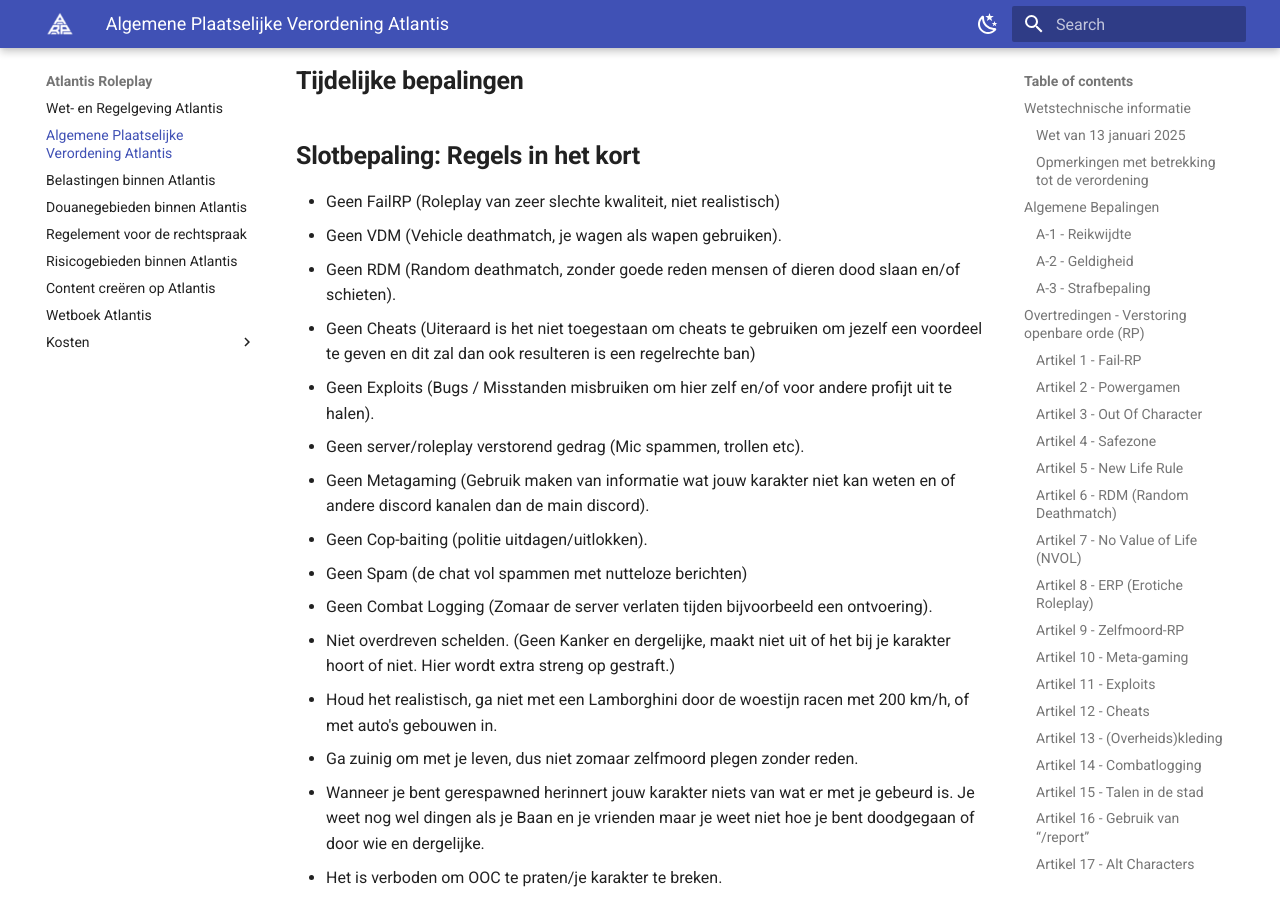
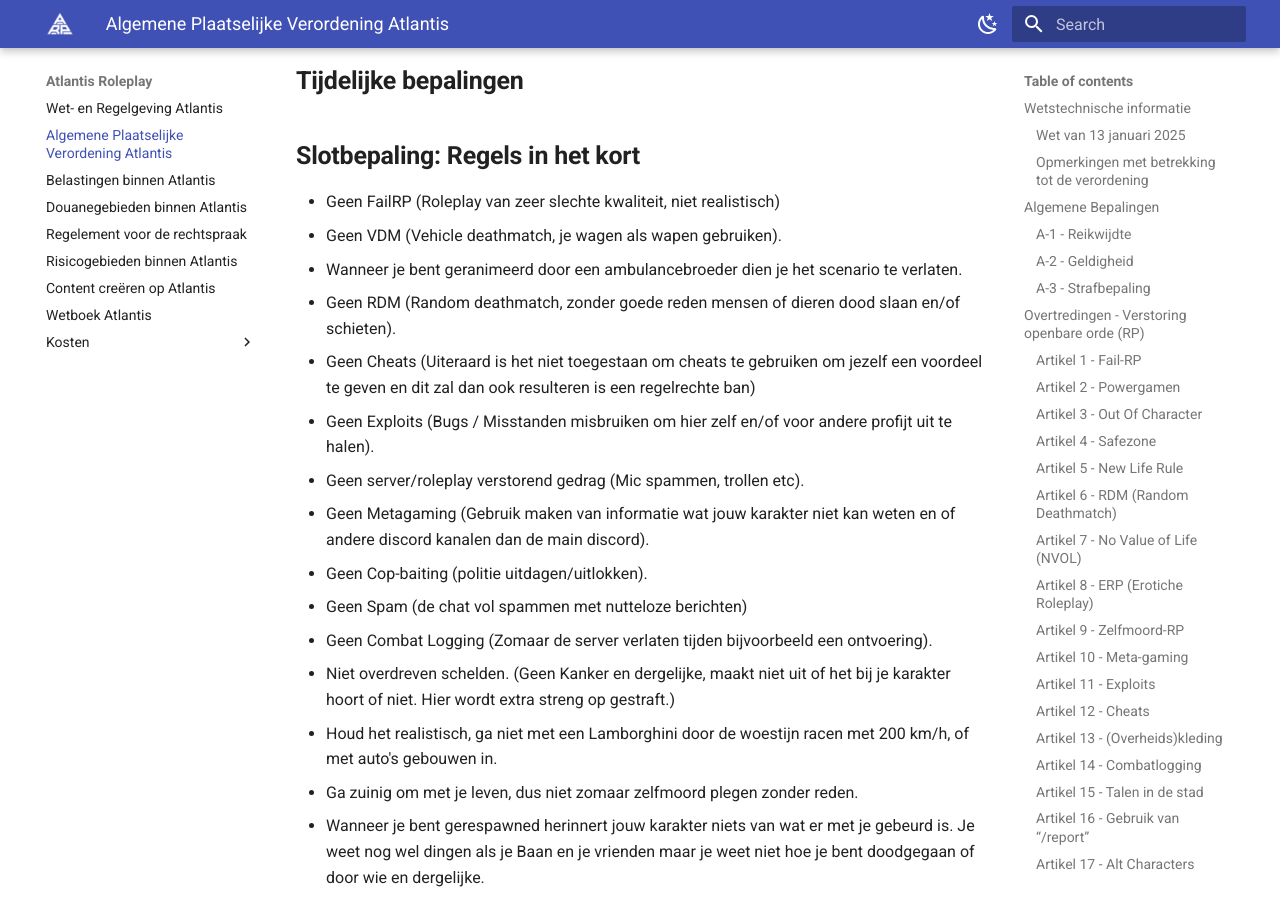
Before and after one commit to Atlantis-Roleplay-Fivem/wet-en-regelgeving, an MkDocs documentation site: the page built from docs/apv.md, in a window 1280 px wide and 900 px high, scrolled down 17406 px. Built offline with MkDocs 1.6.1 and Material for MkDocs 9.7.7, drawn with Linux system fonts in a browser that asks for light colours.

Commit message:
docs: update apv.md

```diff
--- a/docs/apv.md
+++ b/docs/apv.md
@@ -547,6 +547,7 @@ Het overtreden van de onderstaande regels zullen resulteren in sancties voor de
 
 * Geen FailRP (Roleplay van zeer slechte kwaliteit, niet realistisch)
 * Geen VDM (Vehicle deathmatch, je wagen als wapen gebruiken).
+* Wanneer je bent geranimeerd door een ambulancebroeder dien je het scenario te verlaten.
 * Geen RDM (Random deathmatch, zonder goede reden mensen of dieren dood slaan en/of schieten).
 * Geen Cheats (Uiteraard is het niet toegestaan om cheats te gebruiken om jezelf een voordeel te geven en dit zal dan ook resulteren is een regelrechte ban)
 * Geen Exploits (Bugs / Misstanden misbruiken om hier zelf en/of voor andere profijt uit te halen).
```
